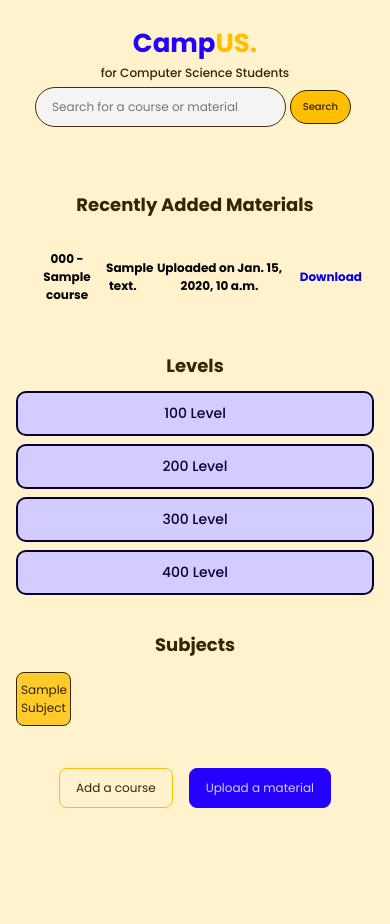
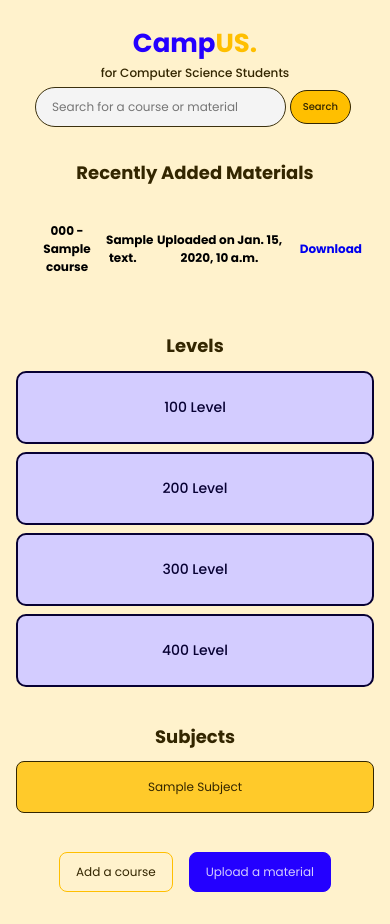
Before and after one commit to derasn/library-project, a Django app: page / in a window 390 px wide. Shown: the part 46-970 px from the top of the page. Before the commit the page ends 854 px from the top, so only its background shows below. Run offline with Django 5.2, Linux system fonts and the light colour scheme; tables that the repository leaves empty hold one stand-in row (values such as "Sample post").

Commit message:
trial 2 i guess

```diff
--- a/campus/static/css/home.css
+++ b/campus/static/css/home.css
@@ -84,7 +84,7 @@ button{
     font-size: 18rem;
     font-weight: bold;
     text-align: center;
-    margin-bottom: -10px;
+    margin-bottom: 0;
 }
 
 #small-text{
@@ -124,22 +124,21 @@ input[type="search"]{
 
 /* Recently added Materials */
 
-.materials-container{
-    display: flex;
-    flex-direction: column;
-    gap: 2rem;
-    margin: 8rem auto;
-}
-
 h2{
     color: #332600;
     font-size: 7rem;
     font-weight: bold;
 }
 
+.materials-container{
+    display: flex;
+    flex-direction: column;
+    gap: 3rem;
+    margin-bottom: 10rem;
+}
+
 .material-details{
-    margin: 1px 20px;
-    padding: 0;
+    margin: 2px 20px;
     display: flex;
     flex-direction: row;
     justify-content: space-between;
@@ -161,17 +160,17 @@ p{
 /* Filtering by Level */
 
 .levels-container{
-    margin-top: 8rem;
+    margin-top: 15rem;
 }
 
 .level-cards{
     display: flex;
     flex-flow: row wrap;
-    justify-content: space-between
+    justify-content: space-between;
 }
 
 .level-card{
-    width: 48%;
+    width: 35vw;
     padding: 9rem 15rem;
     background-color: #D3CCFF;
     border: 0.75rem solid #070033;
@@ -191,7 +190,7 @@ p{
 /* Subjects */
 
 .subjects-container{
-    margin-top: 8rem;
+    margin-top: 15rem;
 }
 
 .subjects-cards{
@@ -205,7 +204,7 @@ p{
 }
 
 .s-card{
-    width: 32%;
+    width: 20.5vw;
     padding: 5rem 15rem;
     background-color: #ffca2a;
     border: 0.5rem solid #332600;
@@ -277,12 +276,6 @@ p{
 
 a{
     text-decoration: none;
-}
-
-@media (max-width: 1024px) {
-    .level-card, .subjects-cards a{
-        width: 48%;
-    }
 }
 
 @media (max-width: 768px) {
@@ -415,9 +408,10 @@ a{
     }
 
     .level-card{
+        display: block;
         width: 100%;
         max-width: none;
-        padding: 2.5rem 1.5rem;
+        padding: 6rem 4rem;
         margin: 1rem 0;
         font-size: 3.5rem;
         text-align: center;
@@ -444,14 +438,10 @@ a{
         width: 100%;
     }
 
-    .subjects-cards a{
-        width: 48%;
-        max-width: none;
-        margin: 0.75rem 0;
-    }
-
     .s-card{
-        padding: 2rem 1rem;
+        display: block;
+        width: 100%;
+        padding: 4rem 4rem;
         border-radius: 2rem;
         margin: 0.75rem 0;
         font-size: 3rem;
```
